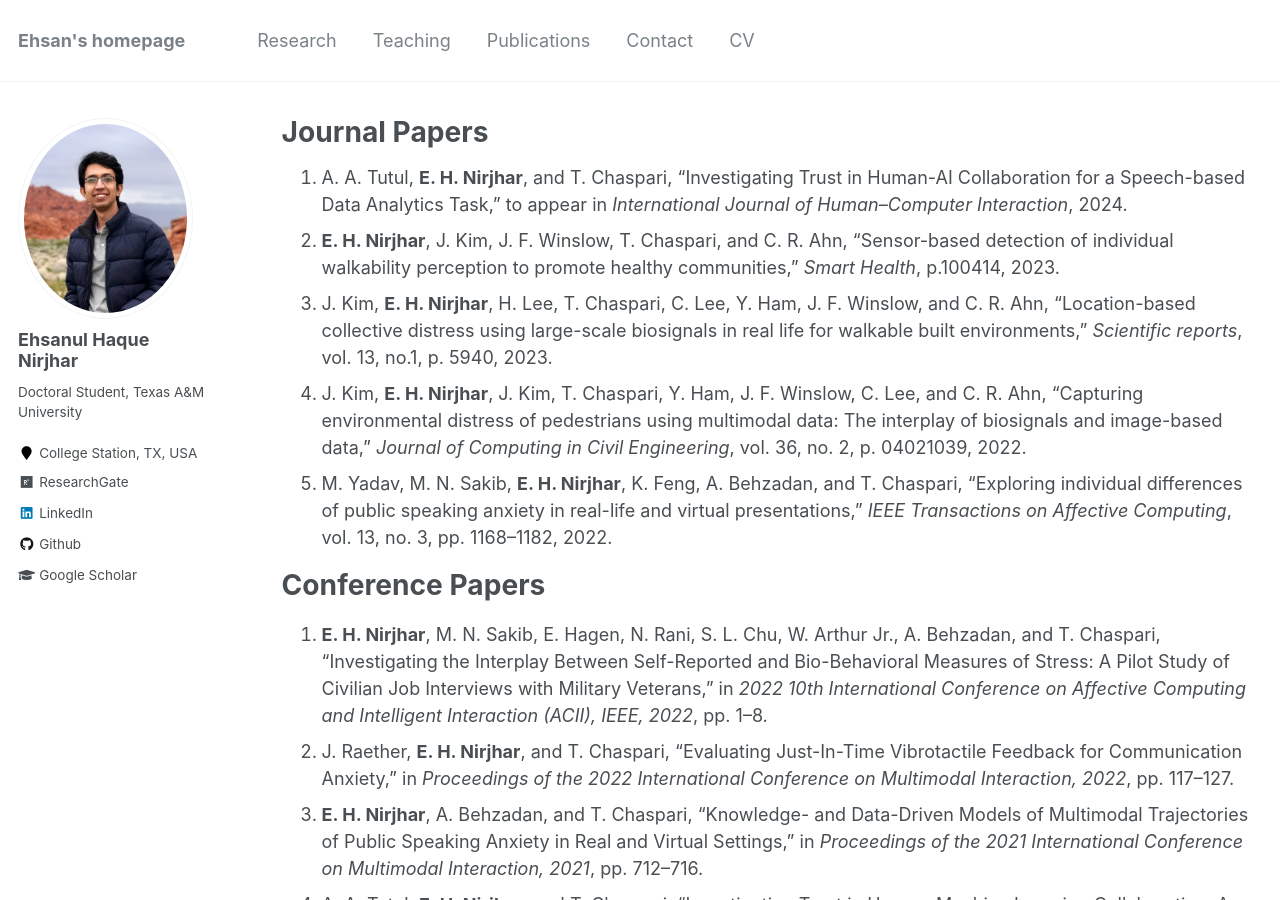
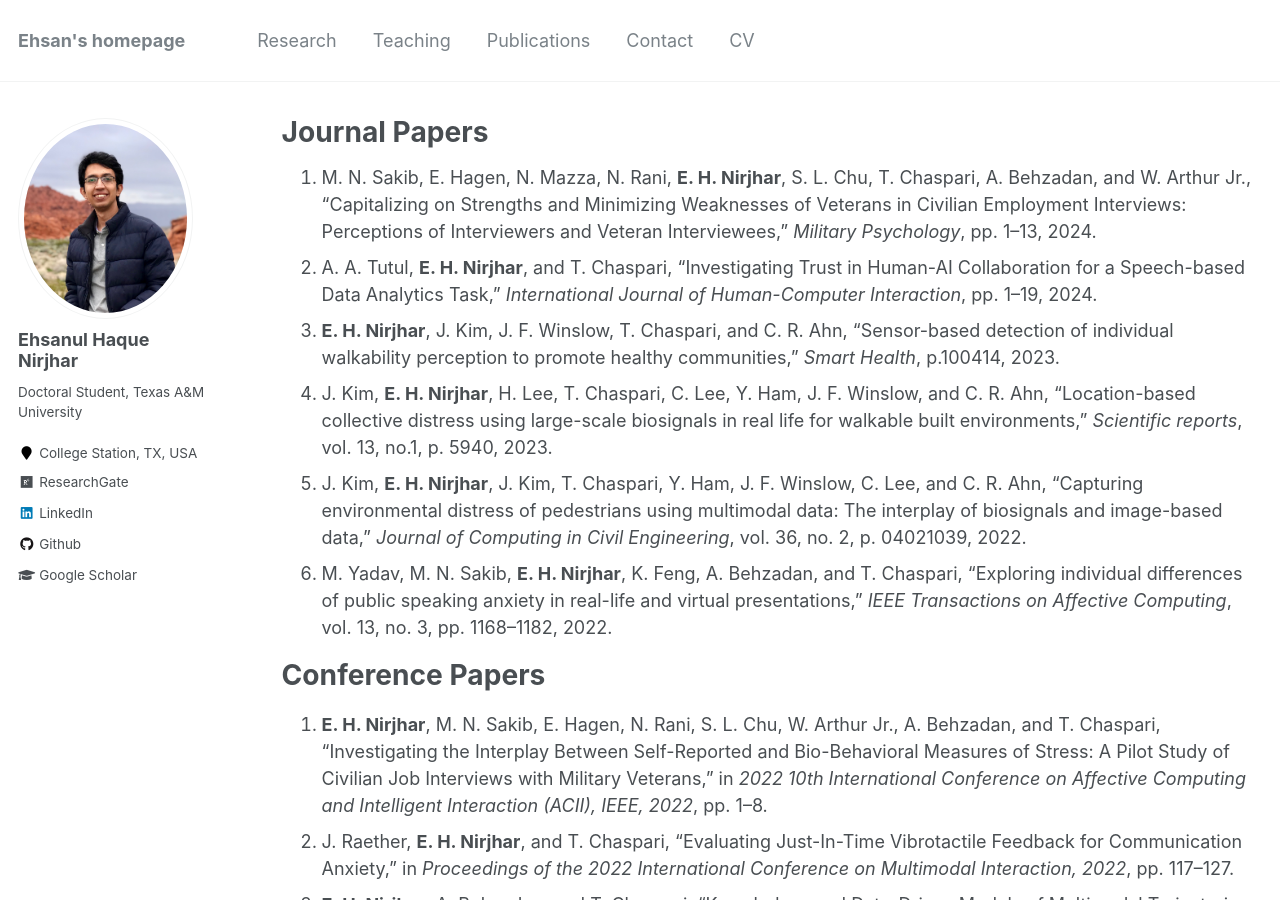
Before and after one commit to Ehsan-Nirjhar/Ehsan-Nirjhar.github.io, a Jekyll site: the page built from _pages/publications.md, in a window 1280 px wide and 900 px high. Built offline with Jekyll 4.4.1, drawn with Linux system fonts in a browser that asks for light colours.

```diff
--- a/_pages/publications.md
+++ b/_pages/publications.md
@@ -5,7 +5,8 @@ permalink: /publications/
 author_profile: true
 
 ---
-1. A. A. Tutul, **E. H. Nirjhar**, and T. Chaspari, "Investigating Trust in Human-AI Collaboration for a Speech-based Data Analytics Task," to appear in *International Journal of Human–Computer Interaction*, 2024.
+1. M. N. Sakib, E. Hagen, N. Mazza, N. Rani, **E. H. Nirjhar**, S. L. Chu, T. Chaspari, A. Behzadan, and W. Arthur Jr., "Capitalizing on Strengths and Minimizing Weaknesses of Veterans in Civilian Employment Interviews: Perceptions of Interviewers and Veteran Interviewees," *Military Psychology*, pp. 1–13, 2024.
+1. A. A. Tutul, **E. H. Nirjhar**, and T. Chaspari, "Investigating Trust in Human-AI Collaboration for a Speech-based Data Analytics Task," *International Journal of Human-Computer Interaction*, pp. 1–19, 2024.
 1. **E. H. Nirjhar**, J. Kim, J. F. Winslow, T. Chaspari, and C. R. Ahn, "Sensor-based detection of individual walkability perception to promote healthy communities," *Smart Health*, p.100414, 2023.
 1. J. Kim, **E. H. Nirjhar**, H. Lee, T. Chaspari, C. Lee, Y. Ham, J. F. Winslow, and C. R. Ahn, "Location-based collective distress using large-scale biosignals in real life for walkable built environments," *Scientific reports*, vol. 13, no.1, p. 5940, 2023.
 1. J. Kim, **E. H. Nirjhar**, J. Kim, T. Chaspari, Y. Ham, J. F. Winslow, C. Lee, and C. R. Ahn, "Capturing environmental distress of pedestrians using multimodal data: The interplay of biosignals and image-based data,” *Journal of Computing in Civil Engineering*, vol. 36, no. 2, p. 04021039, 2022.
```
Also changed, not shown: _pages/about.md (+2 -1 lines).
